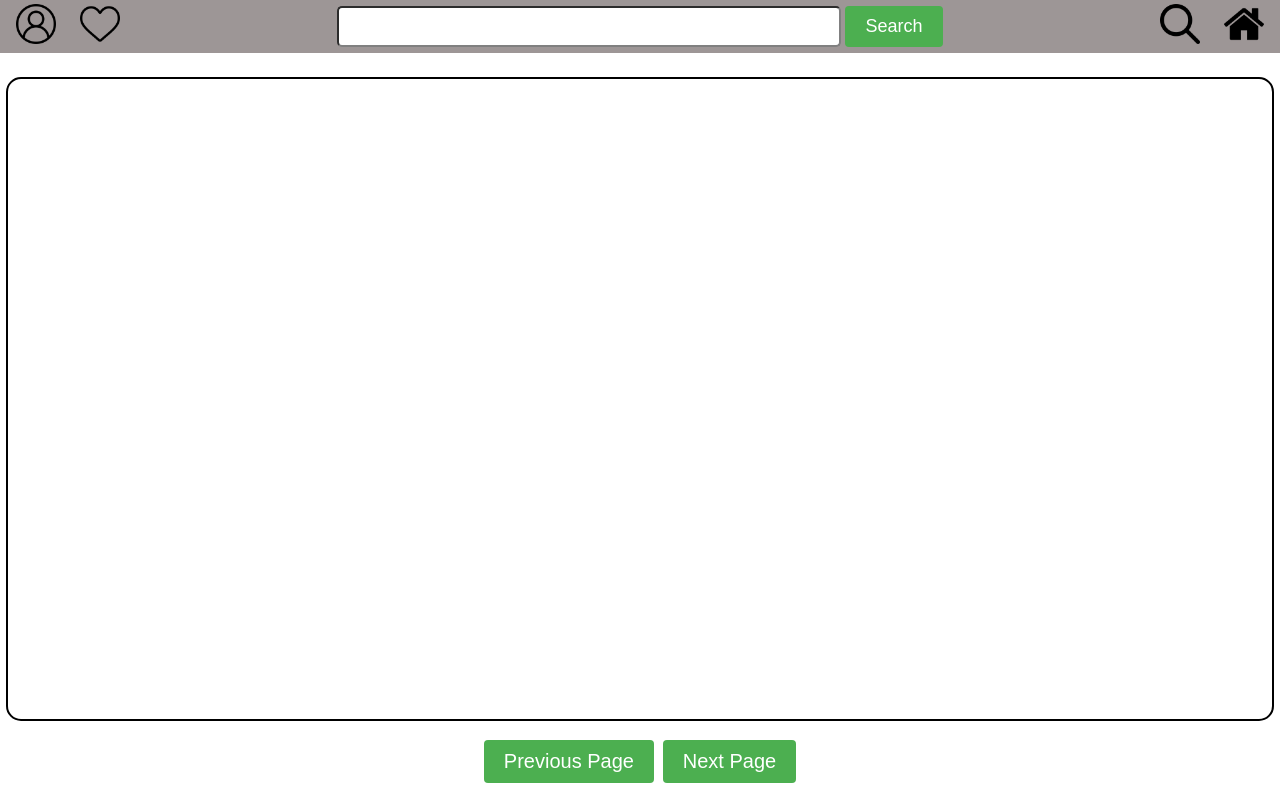
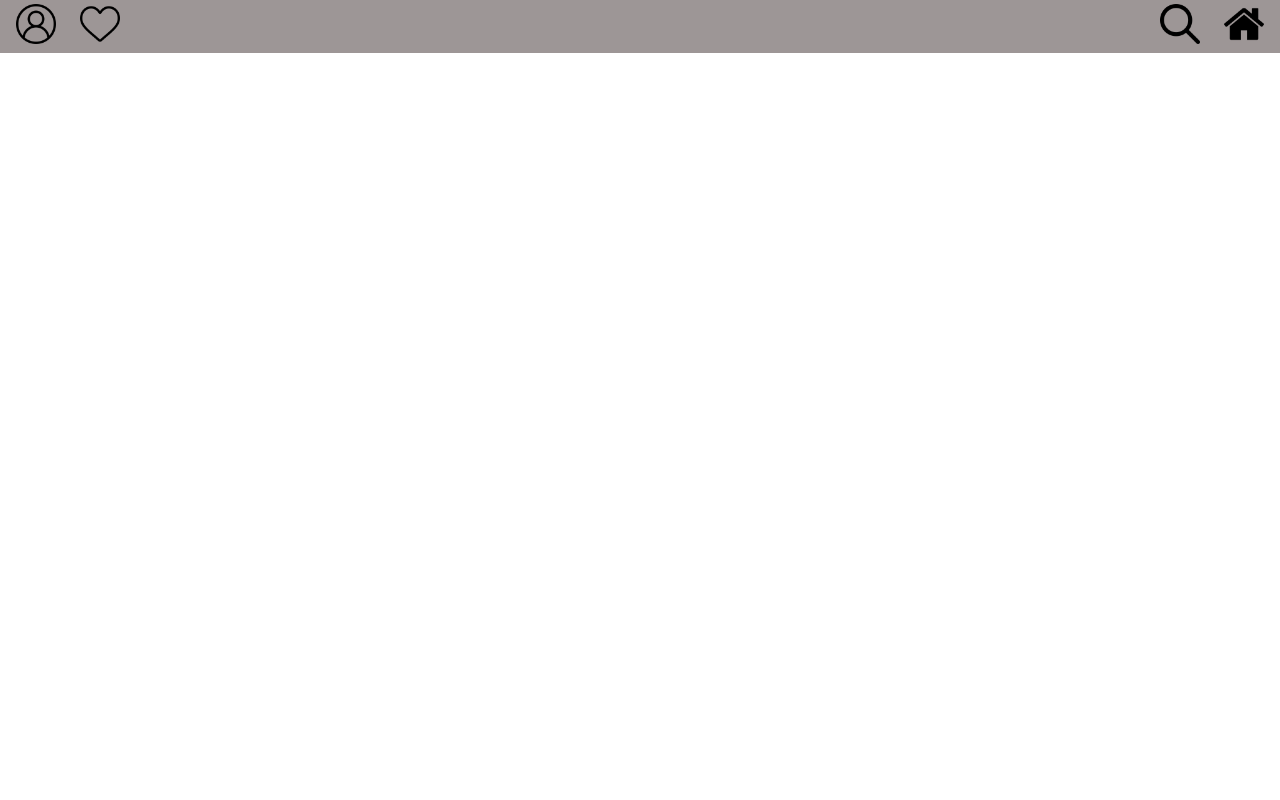
Before and after one commit to Randyflourish/DBMS-Final, a plain HTML site: page search.html in a window 1280 px wide. Drawn offline with Linux system fonts and the light colour scheme.

```diff
--- a/search.html
+++ b/search.html
@@ -56,32 +56,18 @@
                 </div>
             </div>
 
-            <form class="search" action="/search" method="post">
-                    <input type="text" id="search" name="search" class="search_input">&nbsp;
-                    <button type="submit" class="search_button">Search</button>
-            </form>
             <div>
                 <a href="#"><img src="icon/search.png"></a>
                 <a href="index.html"><img src="icon/home.png"></a>
             </div>
         </nav>
         <br>
-        <div class="gamelist">
+        <div class="taglist">
             <table>
 
             </table>
         </div>
-        <div class="turnpage">
-            <form action="/index.html" method="post">
-                <div style="float: left;">
-                    <button type="submit" class="page-button">Previous Page</button>
-                </div>
-                &nbsp;&nbsp;
-                <div style="float: right;">
-                    <button type="submit" class="page-button">Next Page</button>
-                </div>
-            </form>
-        </div>
+
 
 
 
```
Also changed, not shown: index.html (+5 -0 lines), css/search.css (added).
